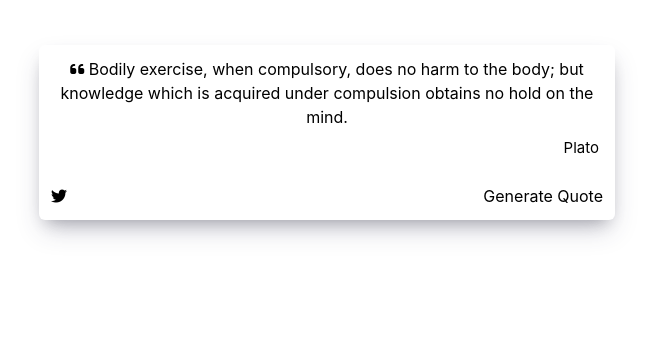
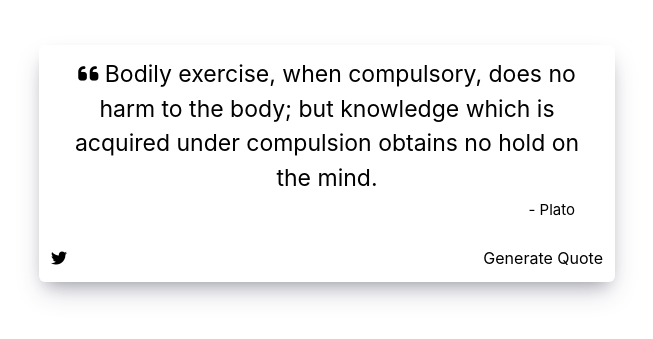
Before and after one commit to alanbacay02/random-quote-machine, a React (Create React App) app: page / in a window 1280 px wide. Shown: the part 163-502 px from the top of the page, without its empty margins (313-966 px from the left). Built offline with nearby package versions, Linux system fonts and the light colour scheme.

Commit message:
changes to tailwind css

```diff
--- a/public/quotes.json
+++ b/public/quotes.json
@@ -20,7 +20,7 @@
     "author": "Ralph Waldo Emerson"
   },
   {
-    "quote": "Only those who dare to fail greatly can ever achieve greatly",
+    "quote": "Only those who dare to fail greatly can ever achieve greatly.",
     "author": "Robert F. Kennedy"
   },
   {
@@ -60,11 +60,11 @@
     "author": "Michael J. Gelb"
   },
   {
-    "quote": "Spoon feeding in the long run teaches us nothing but the shape of the spoon",
+    "quote": "Spoon feeding in the long run teaches us nothing but the shape of the spoon.",
     "author": "E. M. Forster"
   },
   {
-    "quote": "Anyone who stops learning is old, whether at twenty or eighty. Anyone who keeps learning stays young. The greatest thing in life is to keep your mind young",
+    "quote": "Anyone who stops learning is old, whether at twenty or eighty. Anyone who keeps learning stays young. The greatest thing in life is to keep your mind young.",
     "author": "Henry Ford"
   },
   {
@@ -108,7 +108,7 @@
     "author": "Pablo Picasso"
   },
   {
-    "quote": "Learn as if you were not reaching your goal and as though you were scared of missing it",
+    "quote": "Learn as if you were not reaching your goal and as though you were scared of missing it.",
     "author": "Confucius"
   },
   {
@@ -132,7 +132,7 @@
     "author": "Claude Bernard"
   },
   {
-    "quote": "The illiterate of the 21st century will not be those who cannot read and write, but those who cannot learn, unlearn, and relearn",
+    "quote": "The illiterate of the 21st century will not be those who cannot read and write, but those who cannot learn, unlearn, and relearn.",
     "author": "Alvin Toffler"
   },
   {
@@ -144,7 +144,7 @@
     "author": "Chinese Proverb"
   },
   {
-    "quote": "He who learns but does not think, is lost! He who thinks but does not learn is in great danger",
+    "quote": "He who learns but does not think, is lost! He who thinks but does not learn is in great danger.",
     "author": "Confucius"
   },
   {
--- a/src/App.js
+++ b/src/App.js
@@ -8,12 +8,11 @@ function QuoteBox( {handleNewQuoteClick, currentQuote} ) {
 	return (
 		<div className="p-4 mt-48">
 			<div id="quote-box" className="flex flex-col w-sm max-w-xl rounded-md mx-auto text-center">
-				<div id="quote" className="flex flex-row justify-center px-4 pt-3 pb-2 m-0 break-words">
-
-					<p id="text" className="text-[20px] md:text-base m-0"><i className="fa fa-quote-left"></i> {currentQuote.quote}</p>
+				<div id="quote" className="flex flex-row justify-center px-5 pt-3 pb-1 m-0 break-words">
+					<p id="text" className="text-[20px] md:text-[23px] m-0"><i className="fa fa-quote-left"></i> {currentQuote.quote}</p>
 				</div>
-				<div className="flex flex-row justify-end pt-0 pr-4 pb-3">
-					<p id="author" className="text-[15px]">{currentQuote.author}</p>
+				<div className="flex flex-row justify-end pt-0 pr-10 pb-3">
+					<p id="author" className="text-[15px]"> - {currentQuote.author}</p>
 				</div>
 				<div className="flex flex-row justify-between py-3 px-3 m-0">
 					<a id="tweet-quote" href={`https://twitter.com/intent/tweet?text=${currentQuote.quote + ' - ' + currentQuote.author}`} rel="noreferrer" target="_blank">
@@ -74,8 +73,9 @@ export default function App() {
 						return;
 					}
 				}
-				// Assigns `newQuote` to `currentQuote`.
+				// Assigns `initialQuote` to `currentQuote`.
 				setCurrentQuoteAuthor(initialQuote);
+				console.log(initialQuote);
 				// Stores `quoteData` to `quotes` state.
 				return setQuotes(quoteData);
 			} catch (error) {
@@ -128,3 +128,9 @@ export default function App() {
 		</div>
 	);
 }
+
+/**
+ * ToDo:
+ *  - Add footer
+ *  - Change color on button click
+ */
```
